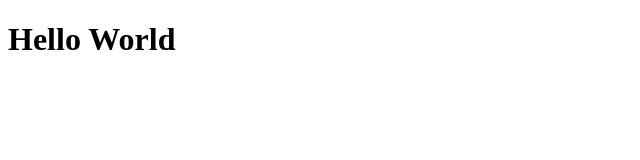
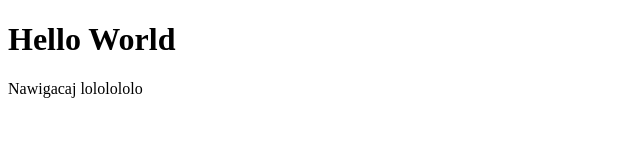
Before and after one commit to MichalSz04/ss, a plain HTML site: page index.html in a window 1280 px wide. Shown: the whole page, without its empty margins (0-640 px from the left). Drawn offline with Linux system fonts and the light colour scheme.

Commit message:
added navbar

```diff
--- a/index.html
+++ b/index.html
@@ -8,5 +8,6 @@
 </head>
 <body>
     <h1>Hello World</h1>
+    <nav>Nawigacaj lololololo</nav>
 </body>
 </html>
```
